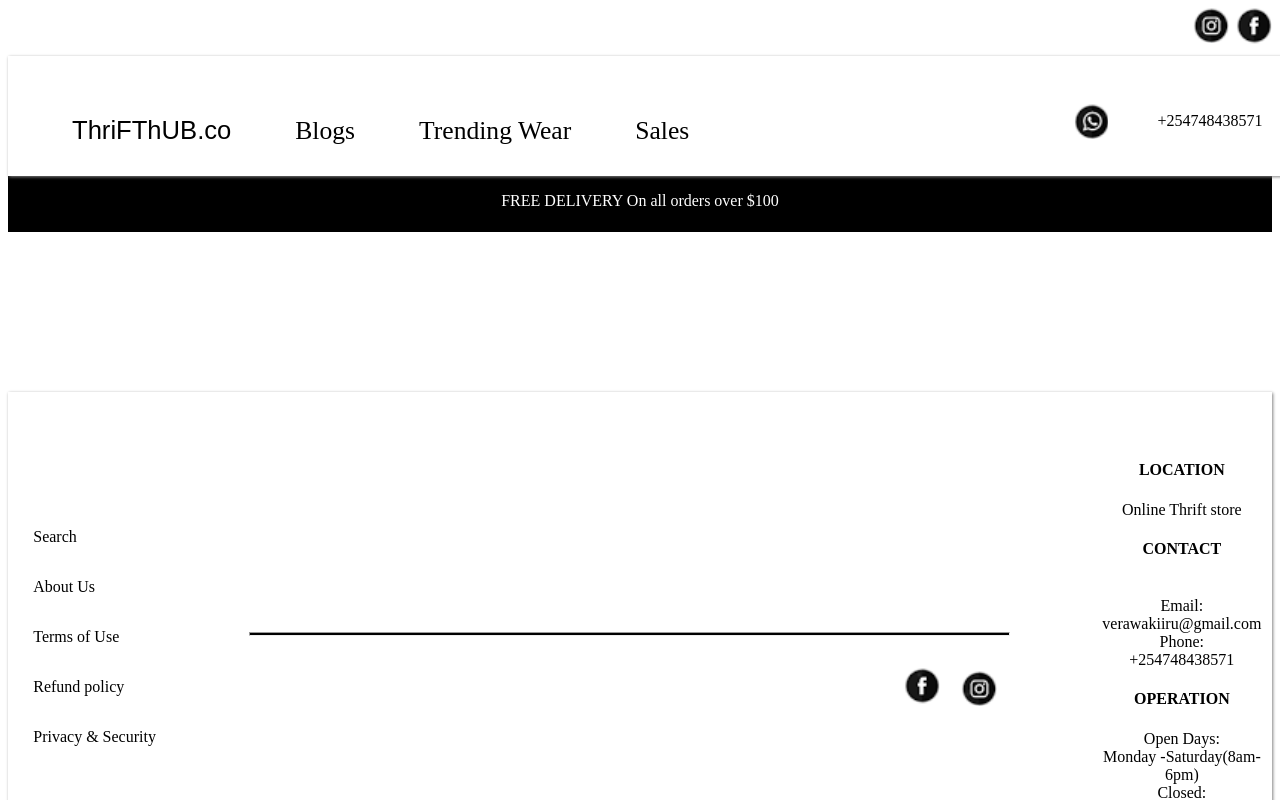
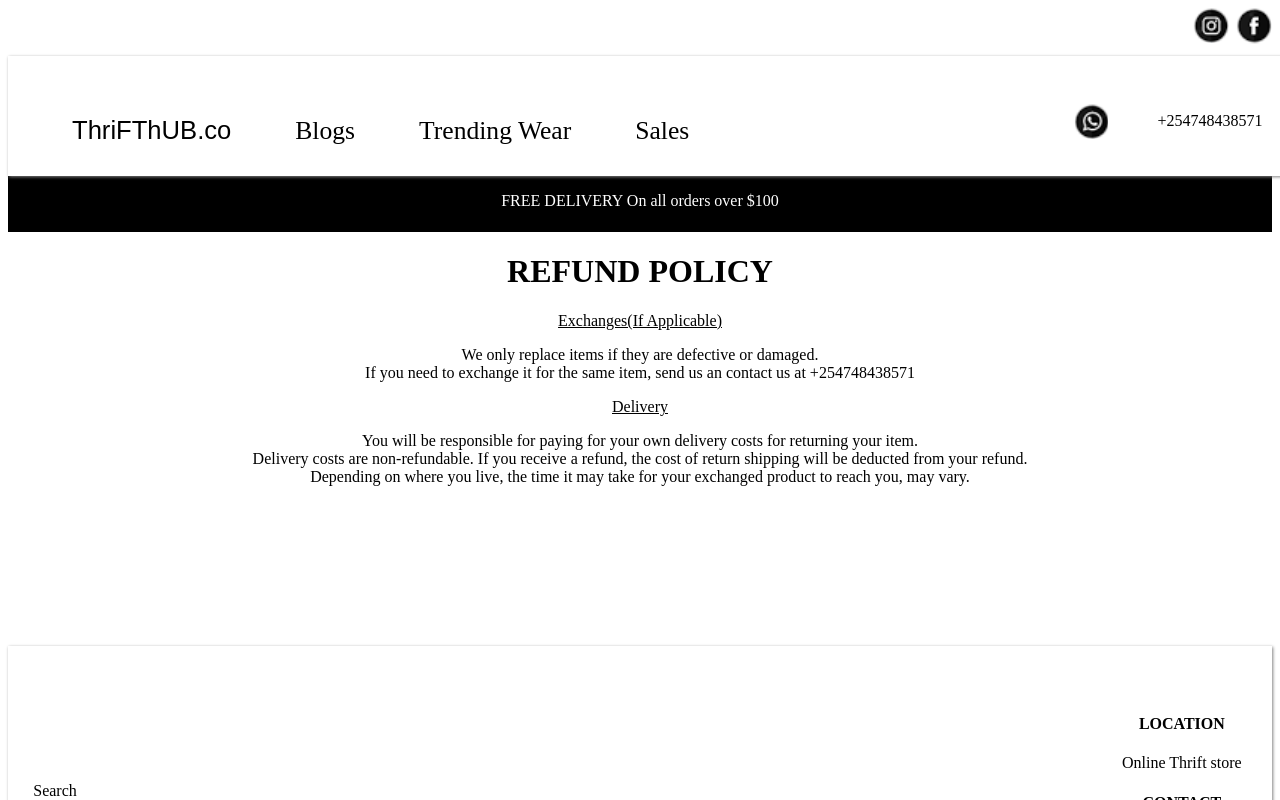
Before and after one commit to Vera25-O/clothline, a React (Create React App) app in the folder my-app/: page /refund in a window 1280 px wide. Shown: the top 800 px of the page. Built offline with nearby package versions, Linux system fonts and the light colour scheme.

Commit message:
modified Terms.js

```diff
--- a/my-app/src/Components/Refund.js
+++ b/my-app/src/Components/Refund.js
@@ -1,7 +1,16 @@
 function Refund(){
     return(
         <div>
-
+            <h1>REFUND POLICY</h1>
+            <p className="abtp">
+                <p className="underline">Exchanges(If Applicable)</p>
+            We only replace items if they are defective or damaged.<br></br>
+            If you need to exchange it for the same item, send us an contact us at +254748438571<br></br>
+                <p className="underline">Delivery</p>
+            You will be responsible for paying for your own delivery costs for returning your item.<br></br>
+            Delivery  costs are non-refundable. If you receive a refund, the cost of return shipping will be deducted from your refund.<br></br>
+            Depending on where you live, the time it may take for your exchanged product to reach you, may vary.<br></br>
+            </p>
         </div>
     )
 }
```
